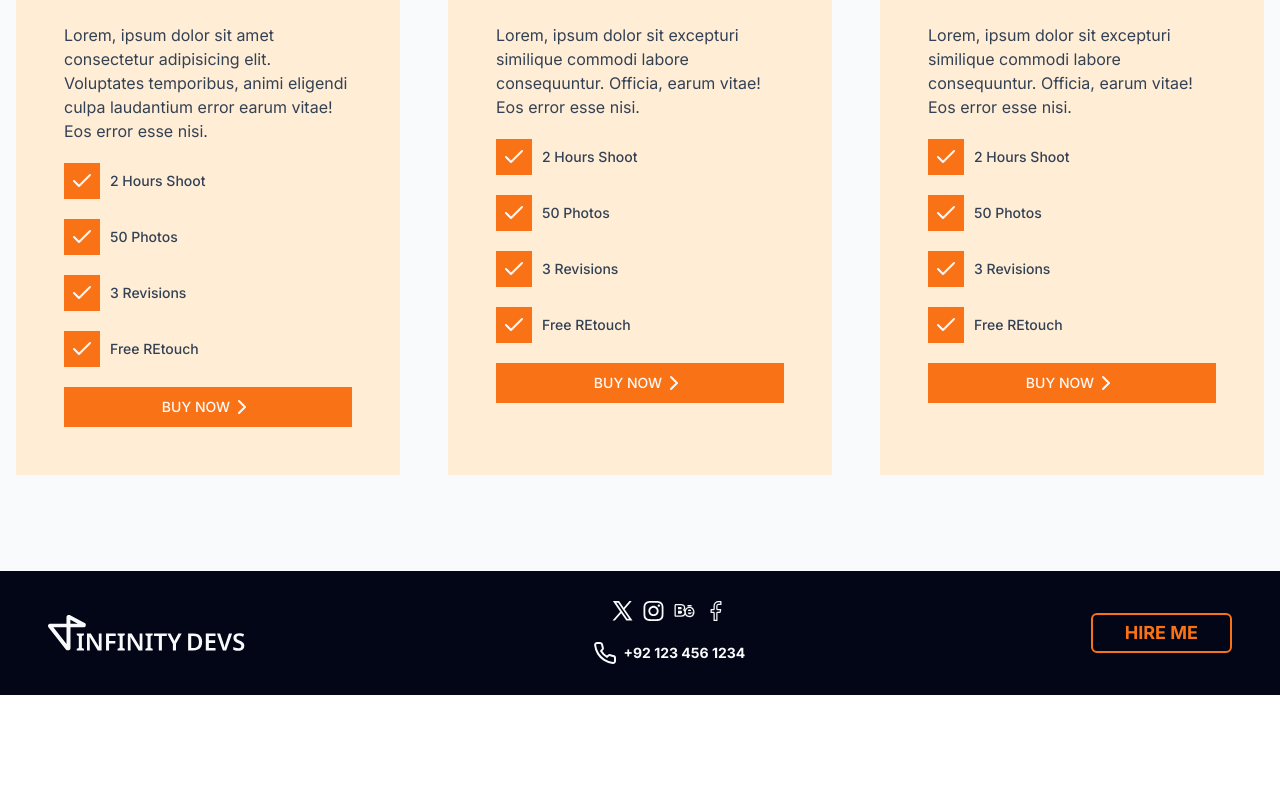
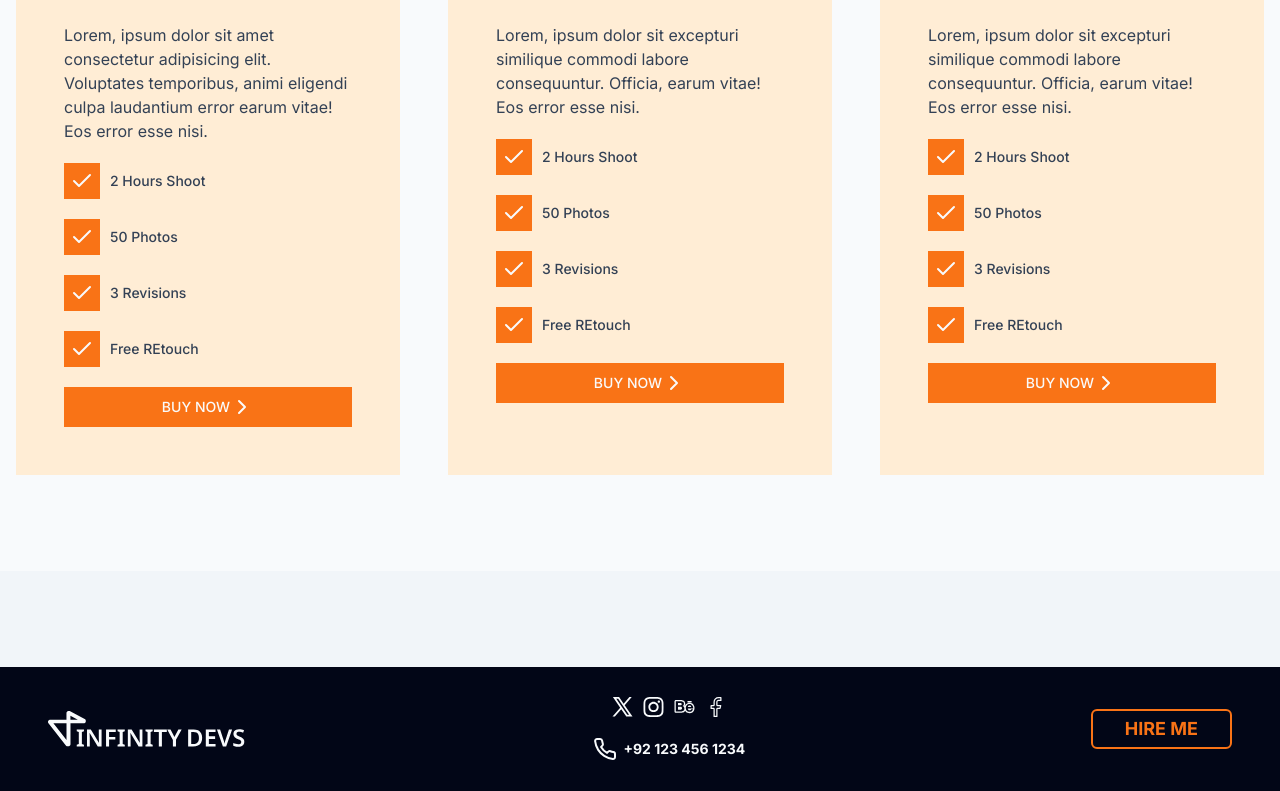
Before and after one commit to InfinityDevsHQ/photographer-portfolio-next, a Next.js app: page / in a window 1280 px wide. Shown: the part 601-1392 px from the top of the page. Before the commit the page ends 1296 px from the top, so only its background shows below. Built offline with nearby package versions, Linux system fonts and the light colour scheme.

Commit message:
feat: about section basic layout

```diff
--- a/app/page.tsx
+++ b/app/page.tsx
@@ -1,11 +1,13 @@
 import Pricing from "@/components/homepage/pricing";
 import Services from "@/components/homepage/services";
+import About from "@/components/svgs/about";
 
 export default function Home() {
   return (
     <>
       <Services />
       <Pricing />
+      <About />
     </>
   );
 }
--- a/components/homepage/pricing.tsx
+++ b/components/homepage/pricing.tsx
@@ -4,7 +4,7 @@ export default function Pricing() {
   return (
     <section className="flex flex-col items-center p-12 bg-dark-foreground">
       <h2 className="text-2xl font-bold">What Can I do for you?</h2>
-      <div className="p-12 flex gap-12">
+      <div className="p-12 flex flex-col lg:flex-row gap-12">
         <PricingCard
           offerName="Minimum"
           price={200}
--- /dev/null
+++ b/components/svgs/about.tsx
@@ -0,0 +1,3 @@
+export default function About() {
+  return <section className="p-12 bg-dark-blue"></section>;
+}
--- a/tailwind.config.ts
+++ b/tailwind.config.ts
@@ -56,6 +56,7 @@ const config = {
           DEFAULT: "#020617",
           foreground: "#F8FAFC",
           slate: "#334155",
+          blue: "#F1F5F9",
         },
         inverted: {
           DEFAULT: "#F97316",
```
